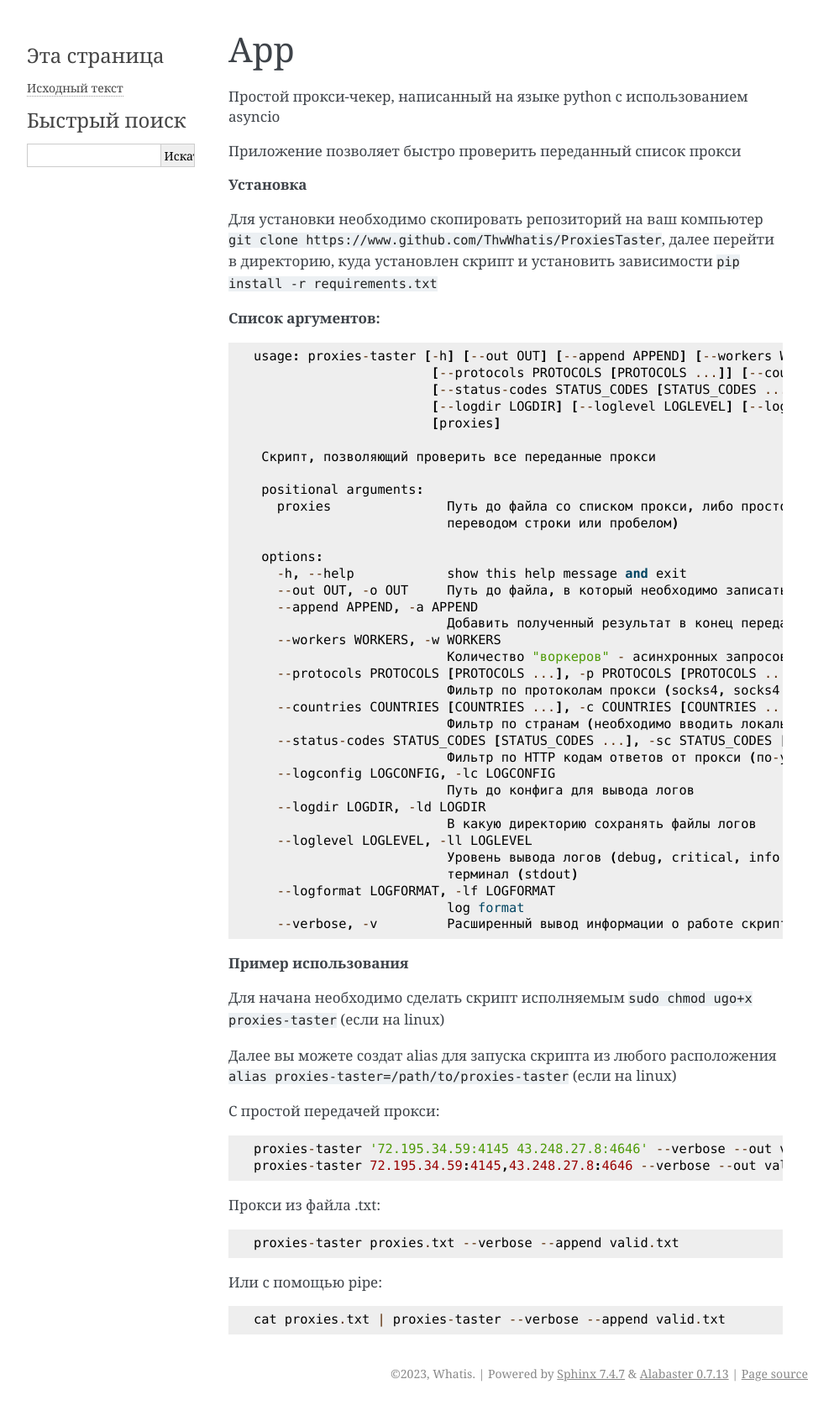
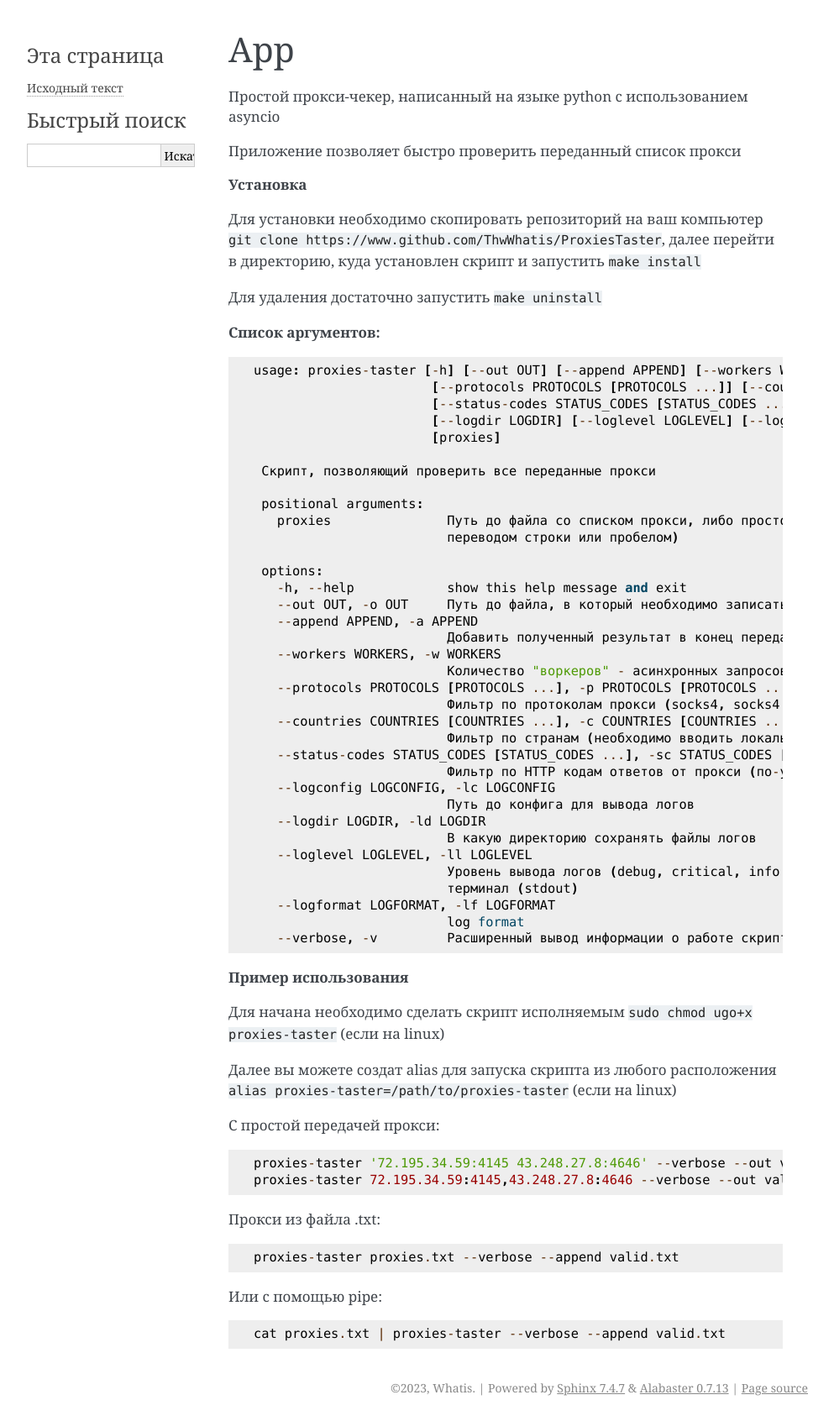
Before and after one commit to TheWhatis/ProxiesTaster, a Sphinx documentation site: the page built from docs/app.rst, in a window 1280 px wide. Shown: the whole page at 84% size, without its empty margins (148-1141 px from the left). Built offline with Sphinx 7.4.7, drawn with Linux system fonts in a browser that asks for light colours.

Commit message:
Создал пакет для дальнейшего добавления в pypi

```diff
--- a/docs/app.rst
+++ b/docs/app.rst
@@ -12,8 +12,9 @@
 
 Для установки необходимо скопировать репозиторий
 на ваш компьютер ``git clone https://www.github.com/ThwWhatis/ProxiesTaster``,
-далее перейти в директорию, куда установлен скрипт и установить
-зависимости ``pip install -r requirements.txt``
+далее перейти в директорию, куда установлен скрипт и запустить ``make install``
+
+Для удаления достаточно запустить ``make uninstall``
 
 **Список аргументов:**
 
--- a/setup.py
+++ b/setup.py
@@ -5,6 +5,7 @@
 import os
 import json
 
+name = 'proxies-taster'
 version = '1.0.0'
 
 long_description = '''Пакет который позволяет быстро проверить,
@@ -15,7 +16,7 @@
 
 if __name__ == '__main__':
     setup(
-        name = 'proxies_taster',
+        name = name,
         version = version,
 
         author = 'Whatis',
@@ -27,7 +28,7 @@
         long_description_content_type = 'text/markdown',
 
         url = url,
-        download_url = f"{url}/archives/{version}.zip",
+        download_url = f"{url}/dist/{name}-{version}.zip",
 
         packages = ['proxies_taster'],
         install_requires = [
```
Also changed, not shown: 2 other files.
